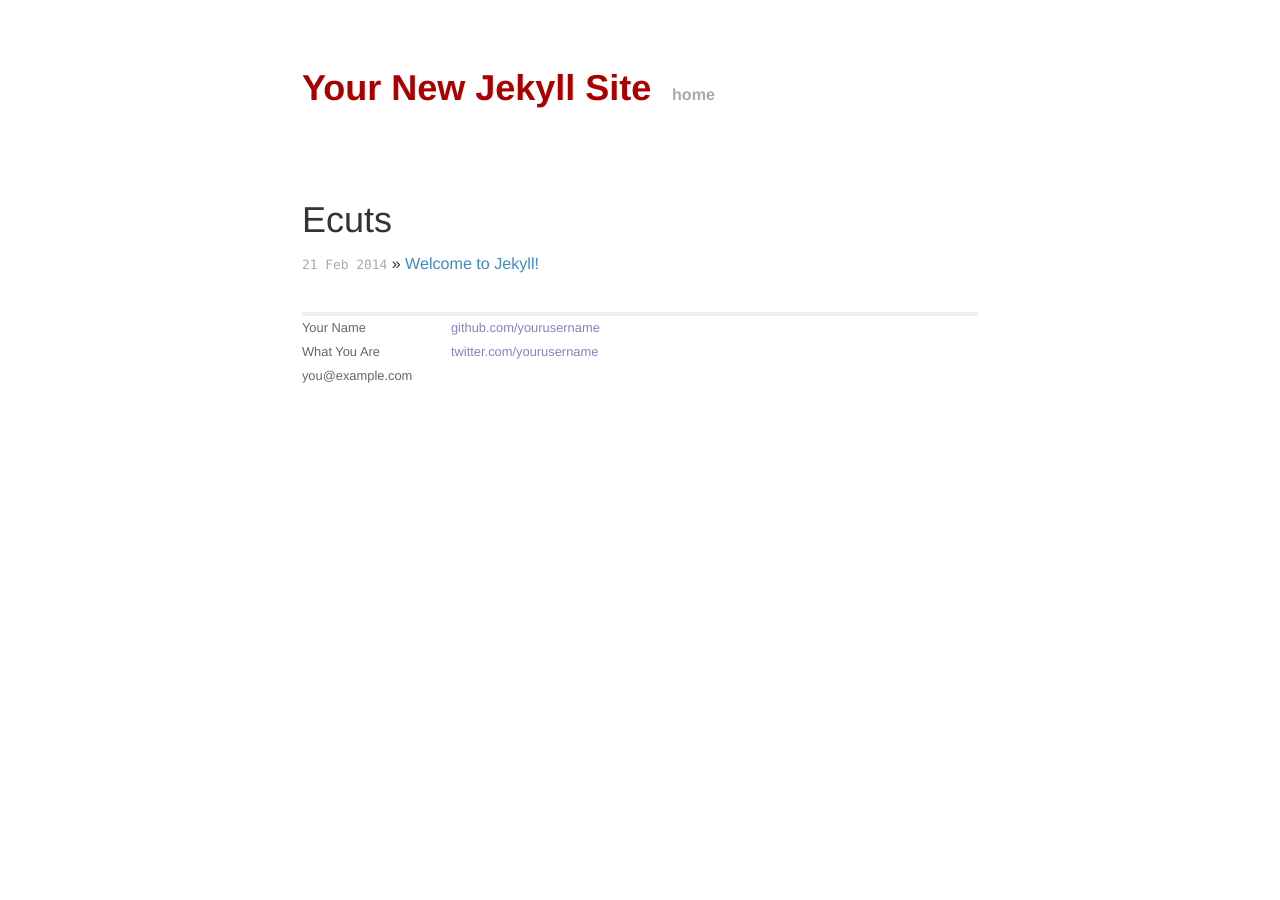
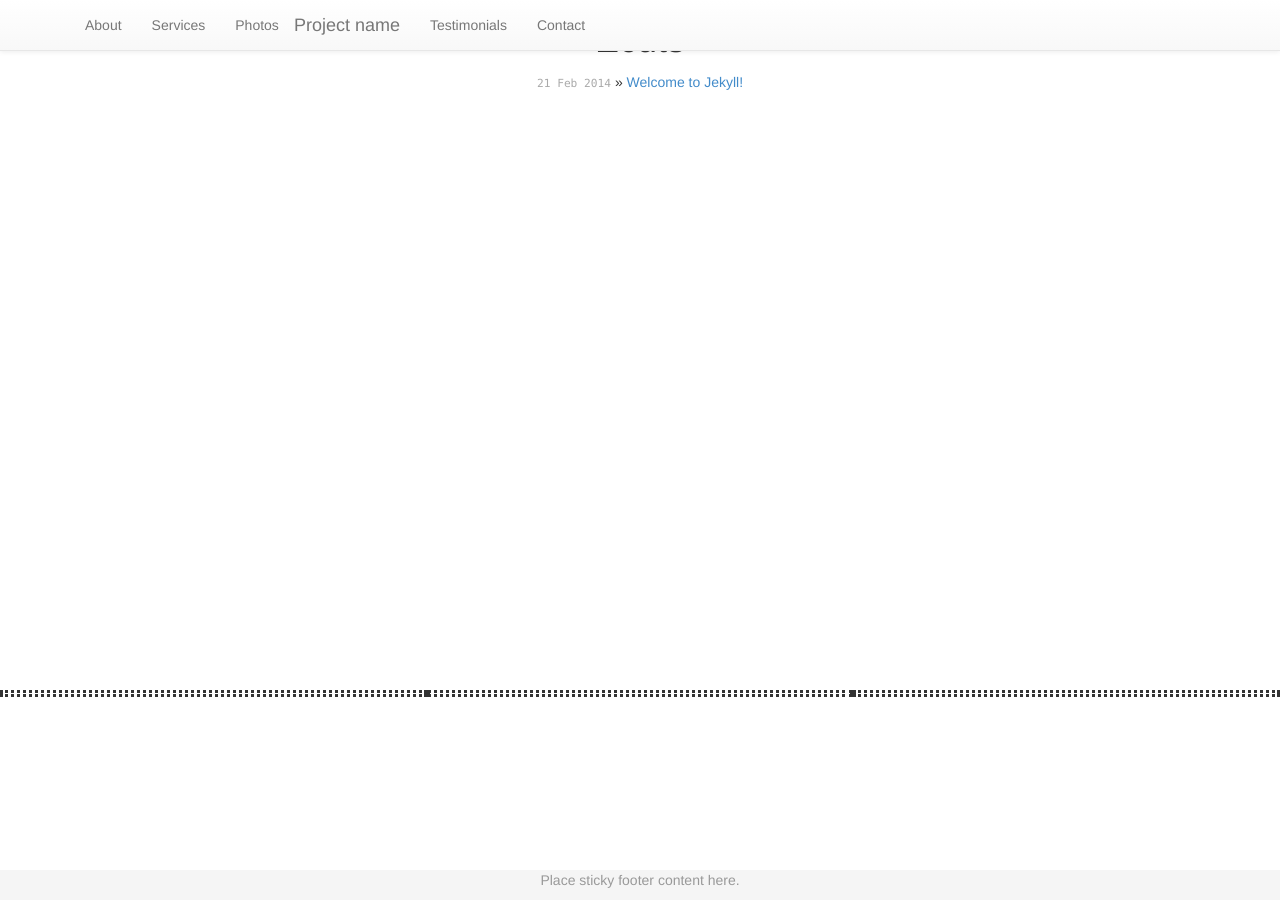
Before and after one commit to ecuts/ecuts.github.io, a Jekyll site: the page built from index.html, in a window 1280 px wide and 900 px high. Built offline with Jekyll 4.4.1, drawn with Linux system fonts in a browser that asks for light colours; nearby versions of some CDN libraries; library files that are not in the unit come from our copies; Markdown is read by kramdown in place of the engine named in the settings.

Commit message:
making changes to the default layout

```diff
--- a/_layouts/default.html
+++ b/_layouts/default.html
@@ -4,7 +4,7 @@
         <meta charset="utf-8">
         <meta http-equiv="X-UA-Compatible" content="IE=edge,chrome=1">
         <title>{{ page.title }}</title>
-        <meta name="viewport" content="width=device-width">
+        <meta name="viewport" content="width=device-width, initial-scale=1">
 
         <!-- syntax highlighting CSS -->
         <link rel="stylesheet" href="/css/syntax.css">
@@ -16,36 +16,124 @@
         <link rel="stylesheet" href="/css/bootstrap.min.css">
         <link rel="stylesheet" href="/css/bootstrap-theme.min.css">
 
+        <!-- HTML5 Shim and Respond.js IE8 support of HTML5 elements and media queries -->
+        <!-- WARNING: Respond.js doesn't work if you view the page via file:// -->
+        <!--[if lt IE 9]>
+          <script src="https://oss.maxcdn.com/libs/html5shiv/3.7.0/html5shiv.js"></script>
+          <script src="https://oss.maxcdn.com/libs/respond.js/1.4.2/respond.min.js"></script>
+        <![endif]-->
+
+        <style>
+            #footer {
+                position:absolute;
+                bottom: 0;
+                margin-bottom: 30px;
+                width: 100%;
+                height: 20%;
+                /*
+                background-color: #f5f5f5;
+                background-image: linear-gradient(to bottom, #3c3c3c 0, #222 100%);
+                background-repeat: repeat-x;
+                background-color: #222;
+                border-color: #080808;
+                */
+            }
+
+            .dashed {
+                border-style: dashed;
+                height: 100%;
+            }
+
+            .dotted {
+                border-style: dotted;
+                height: 100%;
+            }
+
+            #copyright {
+                position:absolute;
+                bottom: 0;
+                width: 100%;
+                height: 30px;
+                background-color: #f5f5f5;
+            }
+        </style>
     </head>
     <body>
-
-        <div class="site">
-          <div class="header">
-            <h1 class="title"><a href="/">{{ site.name }}</a></h1>
-            <a class="extra" href="/">home</a>
-          </div>
-
-          {{ content }}
-
-          <div class="footer">
-            <div class="contact">
-              <p>
-                Your Name<br />
-                What You Are<br />
-                you@example.com
-              </p>
+        <div class="navbar navbar-fixed-top navbar-default" role="navigation">
+            <div class="container">
+                <div class="collapse navbar-collapse">
+                    <ul class="nav navbar-nav">
+                        <li>
+                            <a href="#">About</a>
+                        </li>
+                        <li>
+                            <a href="#">Services</a>
+                        </li>
+                        <li>
+                            <a href="#">Photos</a>
+                        </li>
+                        <div class="navbar-header">
+                            <a class="navbar-brand" href="#">Project name</a>
+                        </div>
+                        <li>
+                            <a href="#">Testimonials</a>
+                        </li>
+                        <li>
+                            <a href="#">Contact</a>
+                        </li>
+                    </ul>
+                </div>
+                <div class="social-media-links">
+                    <div id="small-facebook"></div>
+                    <div id="small-google+"></div>
+                    <div id="small-yelp"></div>
+                </div>
             </div>
-            <div class="contact">
-              <p>
-                <a href="https://github.com/yourusername">github.com/yourusername</a><br />
-                <a href="https://twitter.com/yourusername">twitter.com/yourusername</a><br />
-              </p>
+        </div>
+        <div class="container">
+            {{ content }}
+        </div>
+        <div id="footer">
+            <div class="container-fluid">
+                <div class="row">
+                    <div class="col-md-4 dotted">
+                        <div class="container-fluid">
+                            <div class="row">
+                                <div class="col-md-6"></div>
+                                <div class="col-md-6"></div>
+                            </div>
+                        </div>
+                    </div>
+                    <div class="col-md-4 dotted">
+                        <div class="container-fluid">
+                            <div class="row">
+                                <div class="col-md-6"></div>
+                                <div class="col-md-6"></div>
+                            </div>
+                         </div>
+                    </div>
+                    <div class="col-md-4 dotted">
+                        <div class="container-fluid">
+                            <div class="row">
+                                <div class="col-md-3"></div>
+                                <div class="col-md-3"></div>
+                                <div class="col-md-3"></div>
+                                <div class="col-md-3"></div>
+                            </div>
+                        </div>
+                    </div>
+                </div>
             </div>
-          </div>
+        </div>
+        <div id="copyright">
+            <div class="container">
+                <p class="text-muted">Place sticky footer content here.</p>
+            </div>
         </div>
 
-        <!-- Twitter Bootrap JS File and Dependency -->
+        <!-- jQuery (necessary for Bootstrap's JavaScript plugins) -->
         <script src="jquery.min.js"></script>
+    	<!-- Include all compiled plugins (below), or include individual files as needed -->
         <script src="js/bootstrap.min.js"></script>
     </body>
 </html>
```
